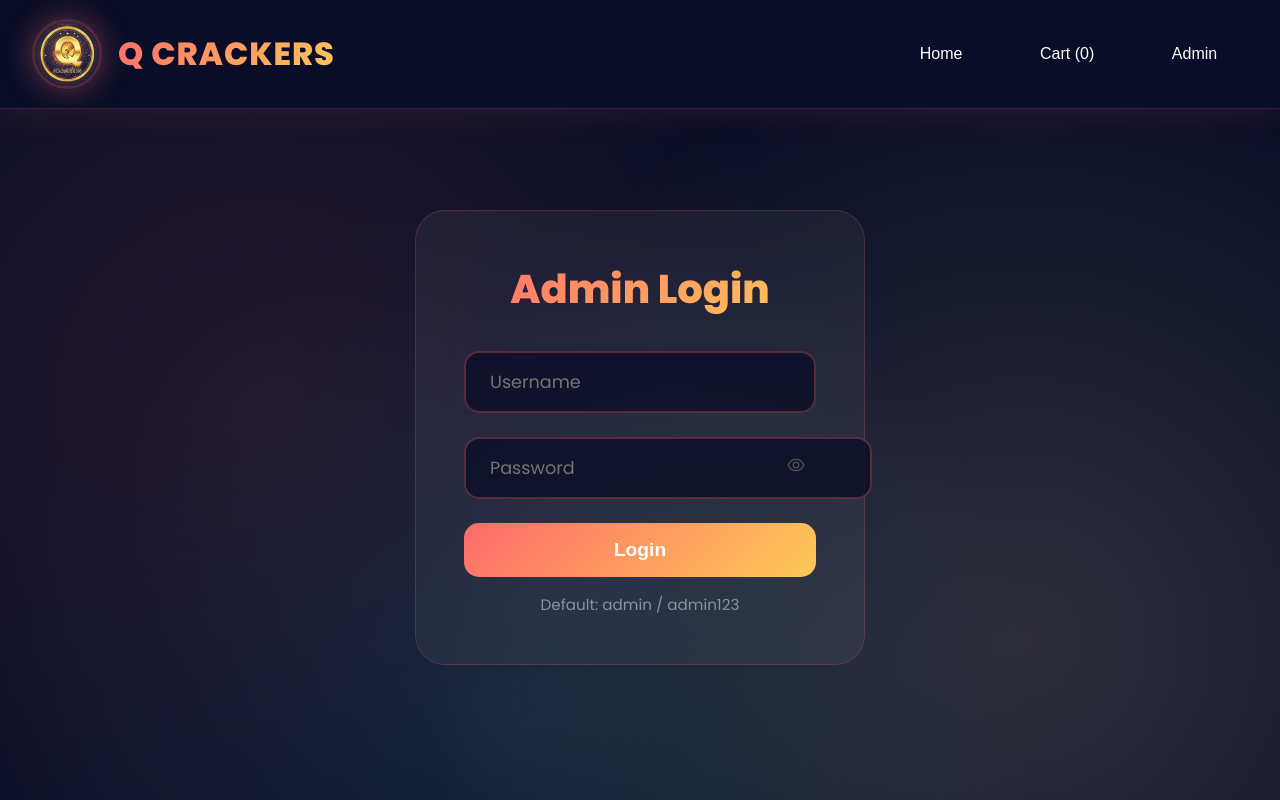
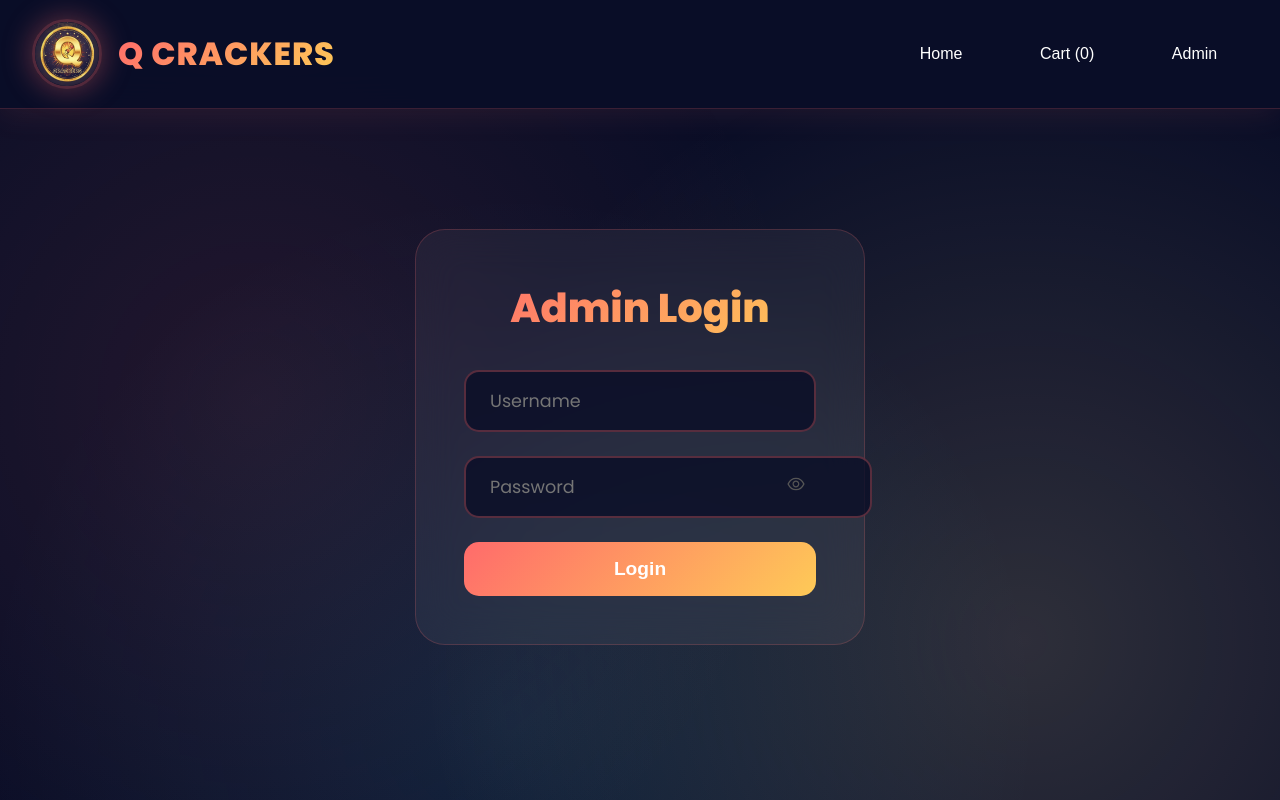
Before and after one commit to kesav2807/Q-Creackers, a React (Vite) app: page / in a window 1280 px wide. Both pictures are taken after a click on the button "Admin". Built offline with nearby package versions, Linux system fonts and the light colour scheme.

Commit message:
Update AdminLogin.jsx

```diff
--- a/src/pages/AdminLogin.jsx
+++ b/src/pages/AdminLogin.jsx
@@ -64,7 +64,6 @@
           {error && <p className="error">{error}</p>}
           <button type="submit">Login</button>
         </form>
-        <p className="hint">Default: admin / admin123</p>
       </div>
     </div>
   );
```
